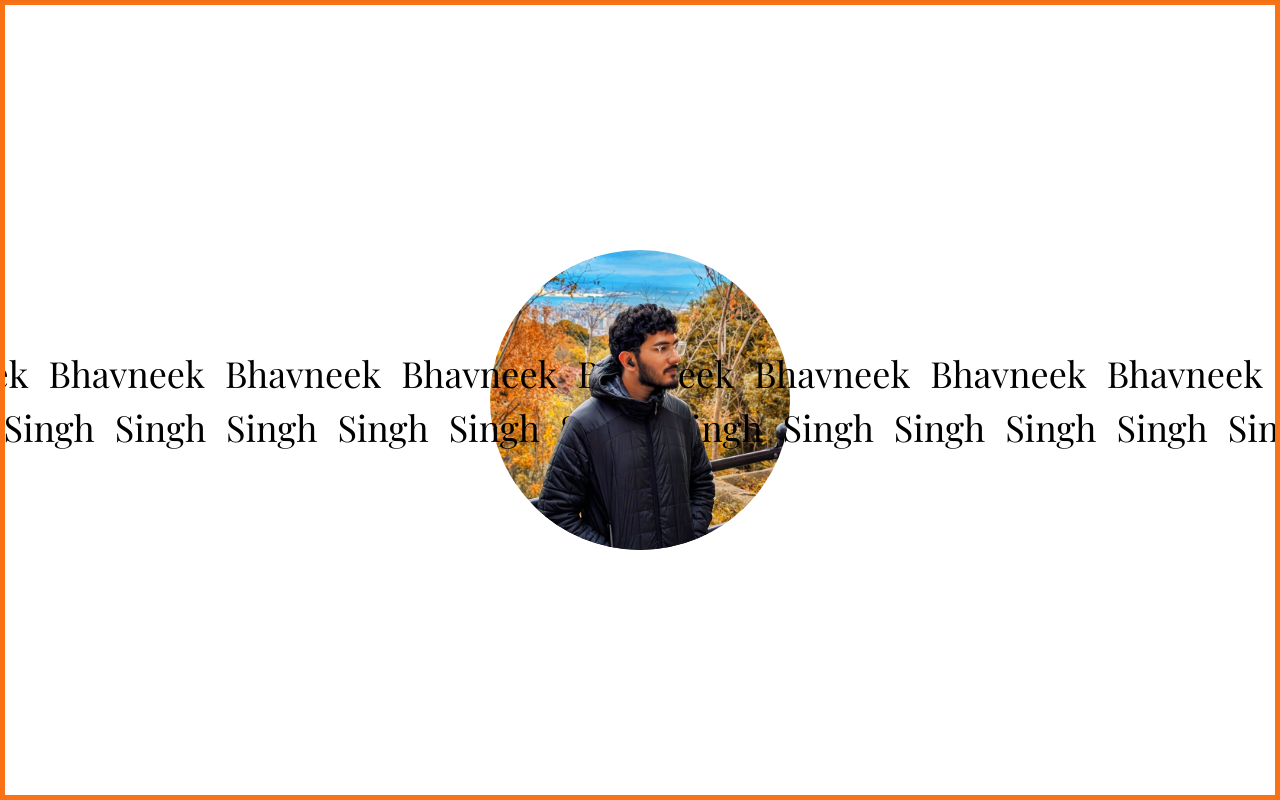
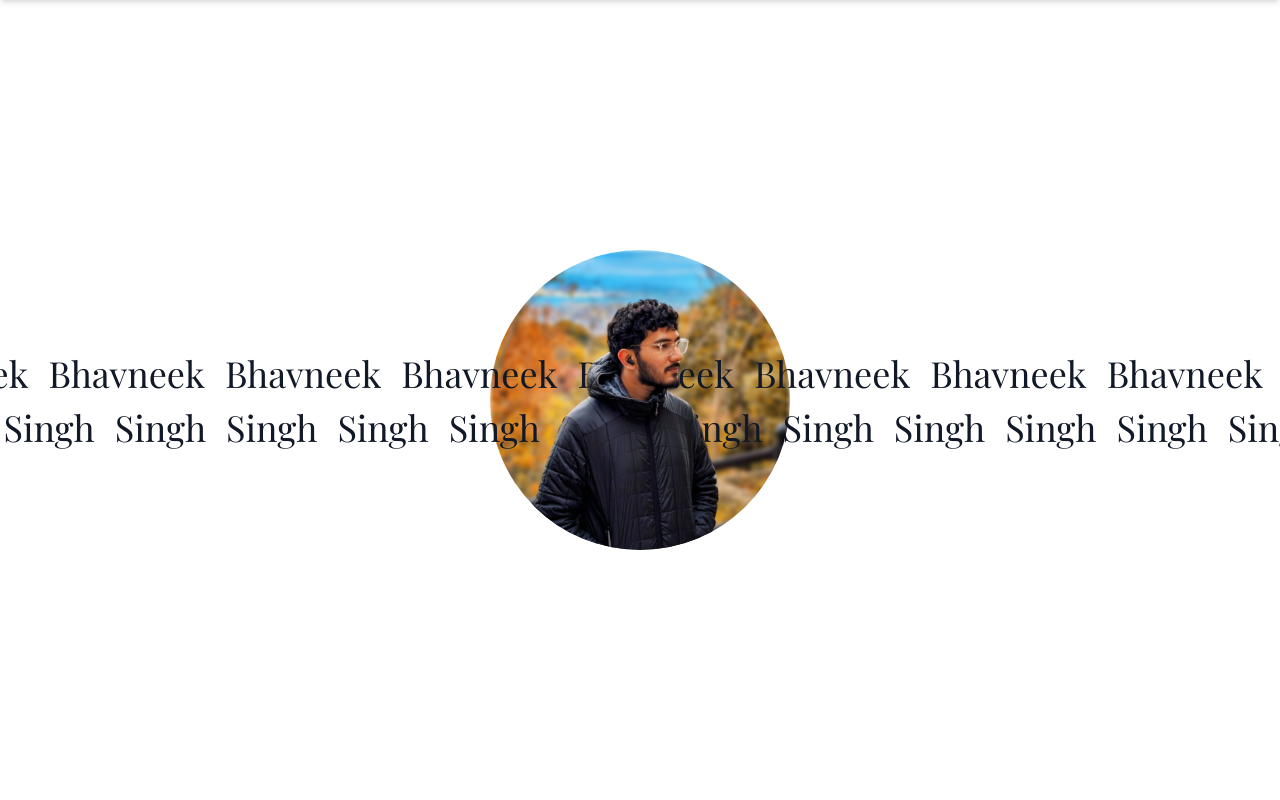
Before and after one commit to blazingbhavneek/portfolio-draft, a React (Vite) app: page / in a window 1280 px wide. Shown: the top 800 px of the page. Built offline with nearby package versions, Linux system fonts and the light colour scheme; a web font is replaced by a local one.

Commit message:
minor improvements

```diff
--- a/src/components/hero.jsx
+++ b/src/components/hero.jsx
@@ -5,10 +5,10 @@ import {motion} from "framer-motion";
 
 const Hero = () => {
   return (
-    <div className="border-solid border-[5px] border-orange-500 w-screen h-screen bg-white flex flex-col justify-center items-center overflow-hidden whitespace-nowrap relative">
+    <div className="w-screen h-screen bg-white flex flex-col justify-center items-center overflow-hidden whitespace-nowrap relative">
       <div className="z-20 bg-transparent">
-        <VelocityText text="Bhavneek" textSize={36} gapBetween={20} baseVelocity={100} />
-        <VelocityText text="Singh" textSize={36} gapBetween={20} baseVelocity={-100} />
+        <VelocityText text="Bhavneek" textProps="font-playfair text-[36px] text-gray-900" gapBetween={20} baseVelocity={100} />
+        <VelocityText text="Singh" textProps="font-playfair text-[36px] text-gray-900" gapBetween={20} baseVelocity={-100} />
       </div>
 
       <motion.div
@@ -18,10 +18,10 @@ const Hero = () => {
         // whileHover={{ scale: 1.2, zIndex: 100}}
         // whileTap={{ scale: 1.1, zIndex: 100}}
       >
-        <img src={Mine} alt="Logo" className="z-10 absolute inset-0 w-full h-full object-cover" />
+        <img src={Mine} alt="Logo" className="blur-[2px] z-10 absolute inset-0 w-full h-full object-cover" />
         <motion.img
           initial={{ scale: 0 }}
-          animate={{ scale: 1}}
+          animate={{ scale: 1.05}}
           whileHover={{ scale: 1.2, zIndex: 100}}
           whileTap={{ scale: 1.1, zIndex: 100}}
           src={MineBgRem} alt="Logo" className="z-30 absolute inset-0 w-full h-full object-cover mix-blend-normal" />
--- a/src/components/navbar.jsx
+++ b/src/components/navbar.jsx
@@ -39,7 +39,7 @@ const Navbar = (props) => {
   });
 
   return (
-    <motion.div ref={pRef} style={{y}} className="shadow-sm z-[1000] fixed top-[0] left-0 bg-white w-[100vw] py-[20px] px-[20px] flex flex-row justify-between items-center gap-2">
+    <motion.div ref={pRef} style={{y}} className="shadow-md z-[1000] fixed top-[0] left-0 bg-white w-[100vw] py-[20px] px-[20px] flex flex-row justify-between items-center gap-2">
       <div className="flex flex-row justify-between items-center gap-[10px]">
         <img src={Logo} alt="My Logo" width="40" height="40"/>
       </div>
--- a/src/components/velocityText.jsx
+++ b/src/components/velocityText.jsx
@@ -50,7 +50,7 @@ import { motion,
     return (
     <div className="bg-transparent w-screen flex justify-center items-center overflow-hidden whitespace-nowrap">
         <motion.div style={{x}}
-          className={`bg-transparent w-[calc(100vw-20px)] font-playfair text-[${props.textSize}px] flex flex-row gap-[${props.gapBetween}px] justify-start flex-nowrap`}
+          className={`bg-transparent w-[calc(100vw-20px)] ${props.textProps} flex flex-row gap-[${props.gapBetween}px] justify-start flex-nowrap`}
         >
           <p ref={pRef} className="m-0 p-0">{props.text}</p>
           <p className="m-0 p-0">{props.text}</p>
```
